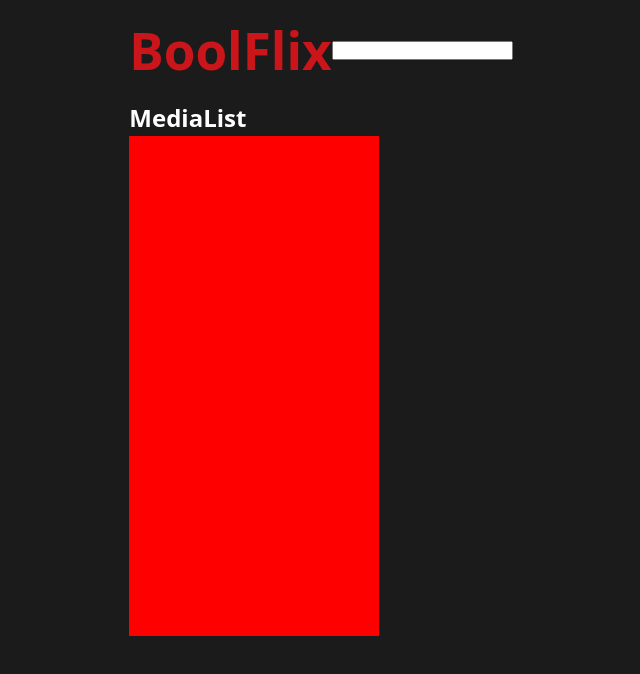
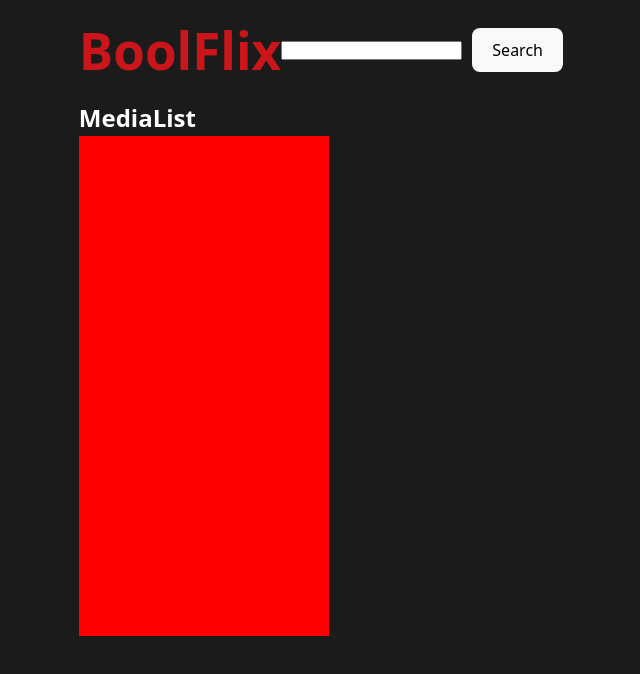
Before and after one commit to marcogulino-mg/react-boolflix, a React (Vite) app: page /search in a window 1280 px wide. Shown: the top 674 px of the page, without its empty margins (319-959 px from the left). Built offline with nearby package versions, Linux system fonts and the light colour scheme.

Commit message:
[feat] define axios call in Header.jsx

```diff
--- a/src/App.jsx
+++ b/src/App.jsx
@@ -16,6 +16,7 @@ function App() {
 
   return (
     <>
+      <MediaContext.Provider value={{ medias }}>
         <BrowserRouter>
           <Routes>
             <Route Component={Defaultlayout}>
@@ -24,6 +25,7 @@ function App() {
             </Route>
           </Routes>
         </BrowserRouter>
+      </MediaContext.Provider>
     </>
   );
 }
--- a/src/components/Header.jsx
+++ b/src/components/Header.jsx
@@ -1,9 +1,42 @@
+import { useState } from "react";
+import axios from "axios";
+
 export default function Header() {
+  // Container Value of search
+  const [searchMedia, setSearchMedia] = useState("");
+
+  // API Specs definition
+  const options = {
+    method: "GET",
+    url: "https://api.themoviedb.org/3/search/movie?query=ritorno&include_adult=false&language=en-US&page=1",
+    headers: {
+      accept: "application/json",
+      Authorization: "Bearer 6c2e46075c8f0aaae13ed6e7b661b248",
+    },
+  };
+
+  // Functions
+  function searchMedias() {
+    axios
+      .request(options)
+      .then((res) => console.log(res.data))
+      .catch((err) => console.error(err));
+  }
+
   return (
     <header>
       <div>
         <h1>BoolFlix</h1>
-        <input type="text" name="search" id="search" />
+        <div className="search">
+          <input
+            type="text"
+            name="search"
+            id="search"
+            value={searchMedia}
+            onChange={(e) => setSearchMedia(e.target.value)}
+          />
+          <button onClick={searchMedias}>Search</button>
+        </div>
       </div>
     </header>
   );
--- a/src/components/MediaList.jsx
+++ b/src/components/MediaList.jsx
@@ -1,7 +1,12 @@
 // IMPORT Media.jsx
 import Media from "./children/Media";
+// IMPORT Contexts
+import { useContext } from "react";
+import PostContext from "../contexts/MediaContext";
 
 export default function Medialist() {
+  const { medias } = useContext(PostContext);
+
   return (
     <>
       <h2>MediaList</h2>
--- a/src/index.css
+++ b/src/index.css
@@ -83,6 +83,12 @@ header > div {
   align-items: center;
 }
 
+.search {
+  display: flex;
+  align-items: center;
+  gap: 10px;
+}
+
 /* MAIN */
 
 /* MEDIA CARD */
```
Lines whose indentation alone changed are shown as unchanged.
